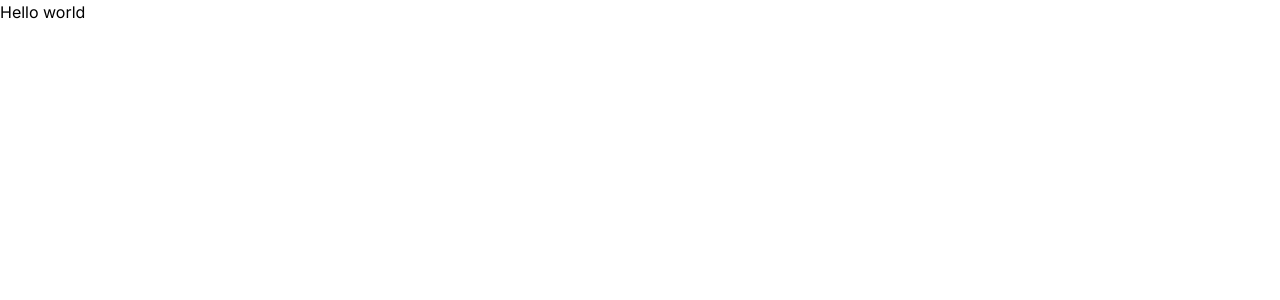
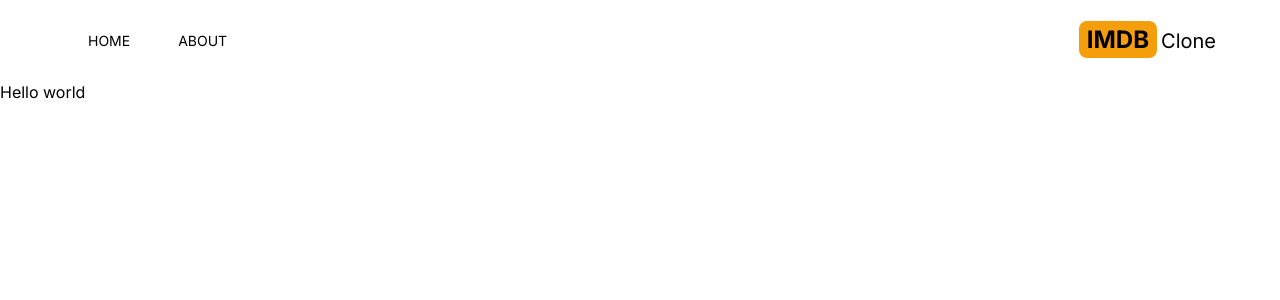
Before and after one commit to kochetovdev/imdb-clone-nextjs, a Next.js app: page / in a window 1280 px wide. Shown: the top 300 px of the page. Built offline with nearby package versions, Linux system fonts and the light colour scheme.

Commit message:
create the header section

```diff
--- /dev/null
+++ b/app/components/Header.tsx
@@ -0,0 +1,29 @@
+import Link from "next/link";
+import MenuItem from "./MenuItem";
+import { IoIosHome } from "react-icons/io";
+import { IoInformationCircleSharp } from "react-icons/io5";
+
+const Header = () => {
+  return (
+    <header className="flex justify-between items-center mx-2 py-6 max-w-6xl sm:mx-auto">
+      <div className="flex">
+        <MenuItem title="HOME" address="/" Icon={IoIosHome} />
+        <MenuItem
+          title="ABOUT"
+          address="/about"
+          Icon={IoInformationCircleSharp}
+        />
+      </div>
+      <div>
+        <Link href="/">
+          <h2 className="text-2xl">
+            <span className="font-bold bg-amber-500 py-1 px-2 rounded-lg mr-1">IMDB</span>
+            <span className="text-xl hidden sm:inline">Clone</span>
+          </h2>
+        </Link>
+      </div>
+    </header>
+  );
+};
+
+export default Header;
--- /dev/null
+++ b/app/components/MenuItem.tsx
@@ -0,0 +1,21 @@
+import Link from "next/link";
+import { IconType } from "react-icons";
+
+interface Props {
+  title: string;
+  address: string;
+  Icon: IconType;
+}
+
+const MenuItem = ({ title, address, Icon }: Props) => {
+  return (
+    <div>
+      <Link href={address} className="mx-4 lg:mx-6 hover:text-amber-600">
+        <Icon className="text-2xl sm:hidden mx-4" />
+        <p className="hidden sm:inline my-2 text-sm">{title}</p>
+      </Link>
+    </div>
+  );
+};
+
+export default MenuItem;
--- a/app/layout.tsx
+++ b/app/layout.tsx
@@ -1,22 +1,26 @@
-import type { Metadata } from 'next'
-import { Inter } from 'next/font/google'
-import './globals.css'
+import type { Metadata } from "next";
+import { Inter } from "next/font/google";
+import "./globals.css";
+import Header from "./components/Header";
 
-const inter = Inter({ subsets: ['latin'] })
+const inter = Inter({ subsets: ["latin"] });
 
 export const metadata: Metadata = {
-  title: 'IMDb clone',
-  description: 'This is IMDb clone website',
-}
+  title: "IMDb clone",
+  description: "This is IMDb clone website",
+};
 
 export default function RootLayout({
   children,
 }: {
-  children: React.ReactNode
+  children: React.ReactNode;
 }) {
   return (
     <html lang="en">
-      <body className={inter.className}>{children}</body>
+      <body className={inter.className}>
+        <Header />
+        <main>{children}</main>
+      </body>
     </html>
-  )
+  );
 }
```
Also changed, not shown: package.json (+5 -4 lines), 1 other file (tests, documents, lock files or other folders).
